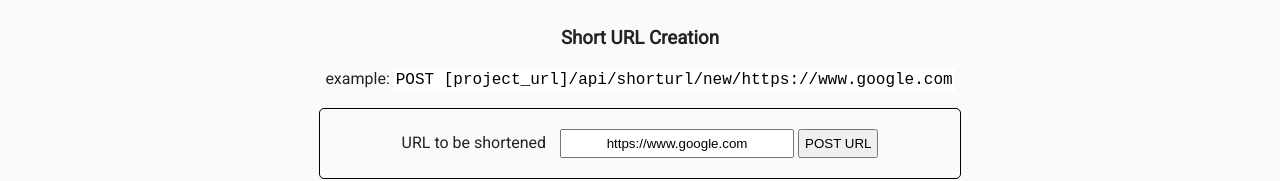
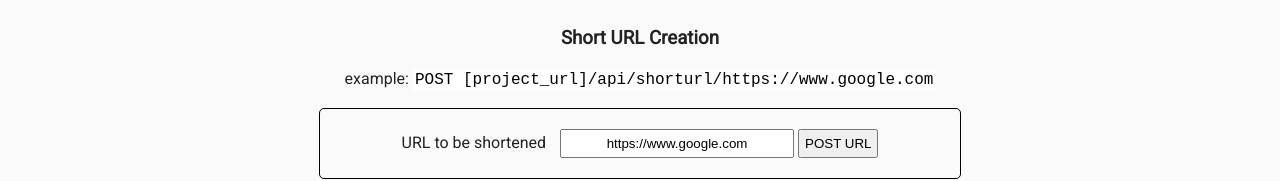
Before and after one commit to kbventures/URL-Shortener-Microservice, a website: page views/index.html in a window 1280 px wide. Shown: the part 292-473 px from the top of the page. Drawn offline with Linux system fonts and the light colour scheme.

Commit message:
updated route path

```diff
--- a/server.js
+++ b/server.js
@@ -49,7 +49,7 @@ app.get('/api/hello', function (req, res) {
     res.json({greeting: 'hello API'});
   });
 
-app.post('/api/shorturl/new', function(req, res){
+app.post('/api/shorturl', function(req, res){
     console.log(`Test 1 ${req.body}`);
     // == www.google.com
     let reqUrl = req.body.url;
--- a/views/index.html
+++ b/views/index.html
@@ -23,9 +23,9 @@
 
         <h3>Short URL Creation </h3>
         <p>
-          example: <code>POST [project_url]/api/shorturl/new/https://www.google.com</code>
+          example: <code>POST [project_url]/api/shorturl/https://www.google.com</code>
         </p>
-        <form action="api/shorturl/new" method="POST">
+        <form action="api/shorturl" method="POST">
           <label for="url_input">URL to be shortened</label>
           <input id="url_input" type="text" name="url" value="https://www.google.com">
           <input type="submit" value="POST URL">
```
